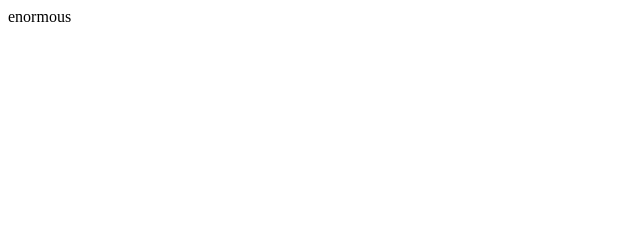
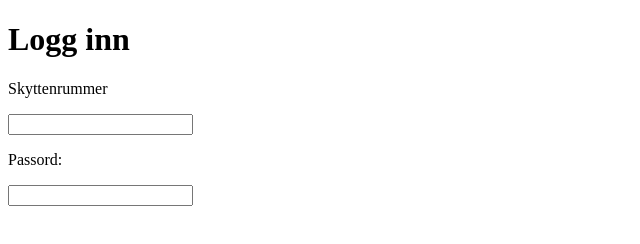
Before and after one commit to Michelsen93/ShootApp_web, a plain HTML site: page index.html in a window 1280 px wide. Shown: the whole page, without its empty margins (0-640 px from the left). Drawn offline with Linux system fonts and the light colour scheme.

Commit message:
stylesheet commit

```diff
--- a/index.html
+++ b/index.html
@@ -1,9 +1,15 @@
 <!DOCTYPE html>
 <html lang="en">
-<head>
+<div>
     <meta charset="UTF-8">
     <title>Title</title>
-    <size>enormous</size>
+    <div CLASS="LoggInn">
+    <h1>Logg inn</h1>
+    <p>Skyttenrummer </p>
+    <input type="text" name="skytternummer">
+    <p>Passord: </p>
+    <input type="text" name="passord">
+    </div>
 </head>
 <body>
 
```
Also changed, not shown: stylesheet.css (added).
